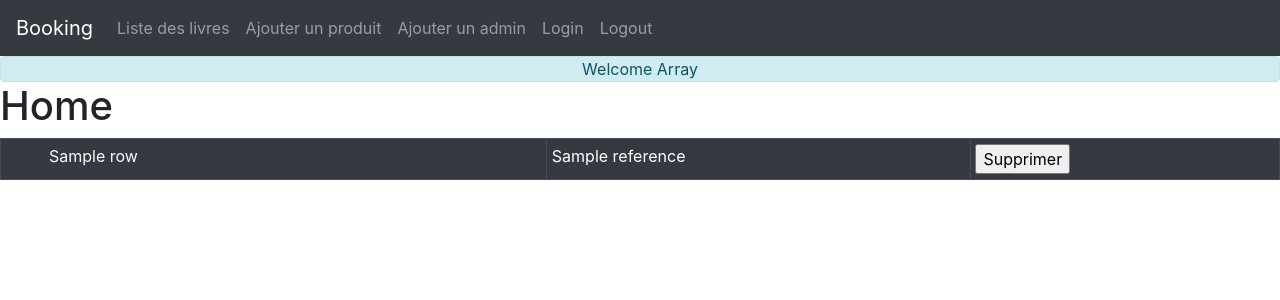
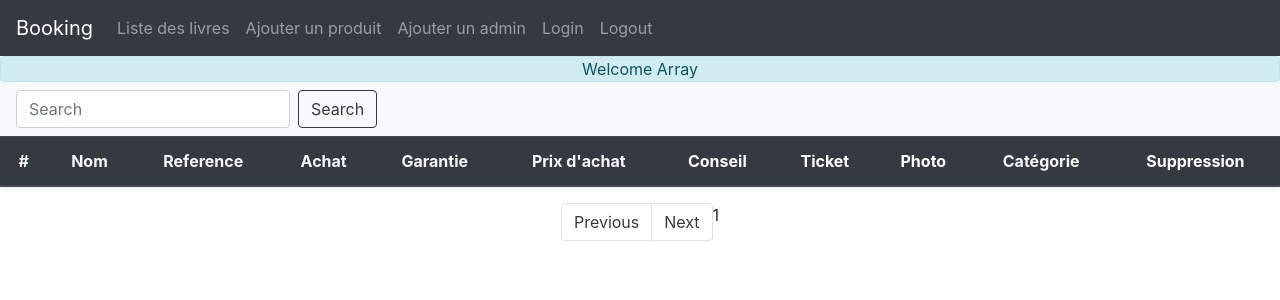
Before and after one commit to YoannAbran/Projet_Dashboard, a PHP site: template view/ListView.php in a window 1280 px wide. Shown: the top 300 px of the page. Run offline with PHP 8.4, Linux system fonts and the light colour scheme; the visitor is signed in with stand-in values (Sample User, id 1); the template is opened without the code that fills it: most values are stand-ins (such as "Sample title", 1, 10 or a date in 2020); data that the repository does not hold is empty; some libraries are stand-ins or nearby versions.

Commit message:
try fix pull

```diff
--- a/view/ListView.php
+++ b/view/ListView.php
@@ -2,24 +2,118 @@
 ob_start();
 session_start();
 session_regenerate_id();
+if (isset($_GET['search'])) {
+    $search = htmlspecialchars($_GET['search'])
+;
+} else {
+    $search='';
+}
 ?>
-<div class="">
-  <h1>Home</h1>
-</div>
-  <table class="table table-bordered table-dark table-sm">
+<nav class="navbar navbar-light bg-light">
+  <form class="form-inline" method="GET" action="index.php">
+    <input type="hidden" name="action" value="listbook"/>
+    <input type="hidden" name="page_no" value="<?php $page_no ?>"/>
+    <input type="hidden" name="orderBy" value="<?php $order ?>"/>
+    <input type="hidden" name="sort" value="<?php $ascdesc ?>"/>
+    <input class="form-control mr-sm-2" type="search" placeholder="Search" aria-label="Search" name="search">
+    <button class="btn btn-outline-dark my-2 my-sm-0" type="submit">Search</button>
+  </form>
+</nav>
+<table class='table table-responsive-md table-striped table-light shadow-sm'>
+          <thead class="thead-dark">
+            <tr>
+              <th class='text-center align-middle' scope='col'>#</th>
+
+              <th class='text-center align-middle' scope='col'><a class="text-light" href="<?php echo "index.php?action=listbook&search=".$search."&page_no=". $page_no."&orderBy=nom&sort=".(($ascdesc=='ASC')? 'DESC' : 'ASC').""?>">Nom</a></th>
+
+              <th class='text-center align-middle' scope='col'><a class="text-light" href="<?php echo "index.php?action=listbook&search=".$search."&page_no=". $page_no."&orderBy=reference&sort=".(($ascdesc=='ASC')? 'DESC' : 'ASC').""?>">Reference</a></th>
+
+              <th class='text-center align-middle' scope='col'><a class="text-light" href="<?php echo "index.php?action=listbook&search=".$search."&page_no=". $page_no."&orderBy=date_achat&sort=".(($ascdesc=='ASC')? 'DESC' : 'ASC').""?>">Achat</a></th>
+
+              <th class='text-center align-middle' scope='col'><a class="text-light" href="<?php echo "index.php?action=listbook&search=".$search."&page_no=". $page_no."&orderBy=date_garantie&sort=".(($ascdesc=='ASC')? 'DESC' : 'ASC').""?>">Garantie</a></th>
+
+              <th class='text-center align-middle' scope='col'><a class="text-light" href="<?php echo "index.php?action=listbook&search=".$search."&page_no=". $page_no."&orderBy=prix&sort=".(($ascdesc=='ASC')? 'DESC' : 'ASC').""?>">Prix d'achat</a></th>
+
+              <th class='text-center align-middle ' scope='col'>Conseil</th>
+
+              <th class='text-center align-middle' scope='col'>Ticket</th>
+
+              <th class='text-center align-middle' scope='col'>Photo</th>
+
+              <th class='text-center align-middle' scope='col'><a class="text-light" href="<?php echo "index.php?action=listbook&search=".$search."&page_no=". $page_no."&orderBy=categorie&sort=".(($ascdesc=='ASC')? 'DESC' : 'ASC').""?>">Catégorie</a></th>
+
+              <?php if (isset($_SESSION['isAdmin'])) {
+    echo "<th class='text-center align-middle' scope='col'>Suppression</th>
+                ";
+}?>
+            </tr>
+          </thead>
         <tbody>
-  <?php  foreach ($rows as $row){
-  echo "<tr><td class='px-5'><a class='text-light' href='index.php?action=edit&id=".$row['id']."'>".$row['nom']."</a></td>";
-  echo "<td>".$row['reference']."</td>";
-    if (isset($_SESSION['isAdmin'])) {
-  echo"<td><form action ='index.php?action=delete&idel=".$row['id']."'' method='post' onsubmit='return submitResult();'><input type='submit' name='suppr' value='Supprimer'></form></td></tr>";
 
-}
 
+<?php
+while ($row = mysqli_fetch_array($books)) {
+    ?>
+      <tr>
+        <th scope="row"><?php echo $row['id']; ?></th>
+        <?php if (isset($_SESSION['isAdmin'])) {
+        echo "<td class='text-center align-middle'><a class='text-dark' href='index.php?action=edit&id=".$row['id']."'>".htmlspecialchars($row['nom'])."</a></td>";
+    } else {
+        echo "<td class='text-center align-middle'>".htmlspecialchars($row['nom'])."</td>";
     } ?>
 
+          <td class='text-center align-middle'><?php echo htmlspecialchars($row['reference']); ?></td>
+
+          <td class='text-center align-middle'><?php echo htmlspecialchars($row['date_achat']); ?></td>
+
+          <td class='text-center align-middle'><?php echo htmlspecialchars($row['date_garantie']); ?></td>
+
+          <td class='text-center align-middle'><?php echo htmlspecialchars($row['prix']); ?></td>
+
+          <td class='text-center align-middle text-truncate' style="max-width: 50px;"><?php echo htmlspecialchars($row['conseil']); ?></td>
+
+          <td class='text-center align-middle'><?php echo htmlspecialchars($row['photo_ticket']); ?></td>
+
+          <td class='text-center align-middle'><?php echo htmlspecialchars($row['photo']); ?></td>
+
+          <td class='text-center align-middle'><?php echo htmlspecialchars($row['categorie']); ?></td>
+        <?php    if (isset($_SESSION['isAdmin'])) {
+        echo "<td class='text-center align-middle'><form action ='index.php?action=delete&id=".$row['id']."' method='post' onsubmit='return submitResult();'><button class='btn btn-link'type='submit' name='suppr' value=''><i class='text-dark fas fa-trash-alt'></i></button></form></td>";
+    } ?>
+      </tr>
+      <?php
+}  ?>
             </tbody>
           </table>
+          <nav aria-label="Page navigation" class="">
+            <ul class="pagination justify-content-center ">
+    <?php if ($page_no > 1) {
+        echo "<li class='page-item'><a class='  text-dark page-link' href='index.php?action=listbook&search=$search&page_no=1&orderBy=$order&sort=$ascdesc'>First Page</a></li>";
+    } ?>
+
+    <li class='page-item <?php if ($page_no <= 1) {
+        echo "disabled";
+    } ?> ' >
+    <a class=' text-dark page-link'<?php if ($page_no > 1) {
+        echo "href='index.php?action=listbook&search=$search&page_no=$previous_page&orderBy=$order&sort=$ascdesc'";
+    } ?>>Previous</a>
+    </li>
+
+    <li class='page-item <?php if ($page_no >= $total_no_of_pages) {
+        echo "disabled";
+    } ?>'>
+    <a class=' text-dark page-link'<?php if ($page_no < $total_no_of_pages) {
+        echo "href='index.php?action=listbook&search=$search&page_no=$next_page&orderBy=$order&sort=$ascdesc'";
+    } ?>>Next</a>
+    </li>
+
+    <?php if ($page_no < $total_no_of_pages) {
+        echo "<li><a class=' text-dark page-link' href='index.php?action=listbook&search=$search&page_no=$total_no_of_pages&orderBy=$order&sort=$ascdesc'>Last &rsaquo;&rsaquo;</a></li>";
+    }
+      echo $total_no_of_pages; ?>
+    </ul>
+  </nav>
+  </div>
 <?php
 $content = ob_get_clean();
  require('template.php');
--- a/view/listView.php
+++ b/view/listView.php
@@ -9,7 +9,6 @@
     $search='';
 }
 ?>
-
 <nav class="navbar navbar-light bg-light">
   <form class="form-inline" method="GET" action="index.php">
     <input type="hidden" name="action" value="listbook"/>
@@ -82,8 +81,6 @@ while ($row = mysqli_fetch_array($books)) {
         echo "<td class='text-center align-middle'><form action ='index.php?action=delete&id=".$row['id']."' method='post' onsubmit='return submitResult();'><button class='btn btn-link'type='submit' name='suppr' value=''><i class='text-dark fas fa-trash-alt'></i></button></form></td>";
     } ?>
       </tr>
-
-
       <?php
 }  ?>
             </tbody>
```
Lines whose indentation alone changed are shown as unchanged.
